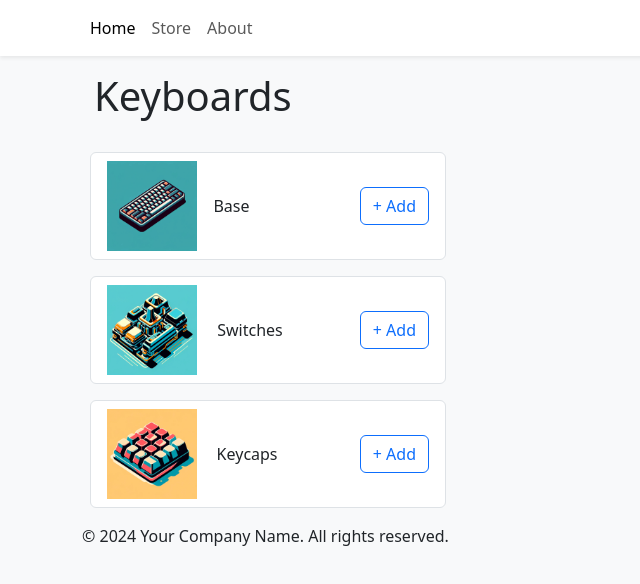
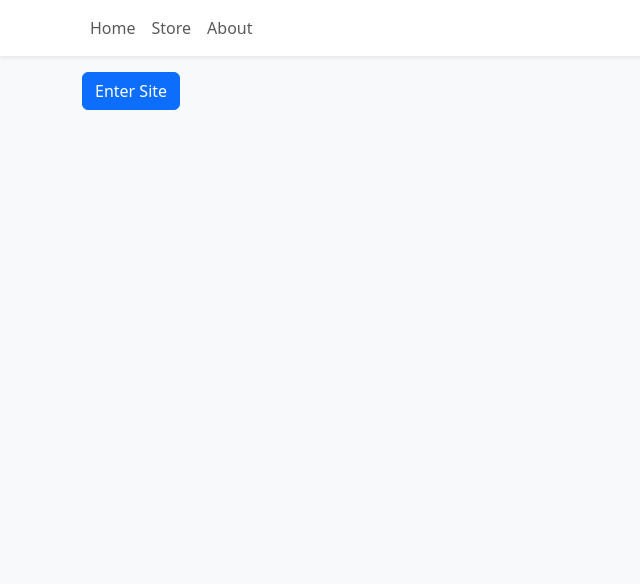
Before and after one commit to aaronmpark/BoardBlueprint, a React (Vite) app: page / in a window 1280 px wide. Shown: the top 584 px of the page, without its empty margins (0-640 px from the left). Built offline with nearby package versions, Linux system fonts and the light colour scheme.

Commit message:
cover page

```diff
--- a/src/App.tsx
+++ b/src/App.tsx
@@ -8,6 +8,7 @@ import { ShoppingCartProvider } from "./context/ShoppingCartContext";
 import { Base } from "./pages/base";
 import { Switches } from "./pages/switches";
 import { Keycaps } from "./pages/keycaps";
+import Cover from "./pages/cover";
 
 // className = mb-4 (margining)
 function App() {
@@ -16,7 +17,8 @@ function App() {
       <Navbar />
       <Container className="mb-4">
         <Routes>
-          <Route path="/" element={<Home />} />
+          <Route path="/" element={<Cover />} />
+          <Route path="/home" element={<Home />} />
           <Route path="/store" element={<Store />} />
           <Route path="/about" element={<About />} />
           <Route path="/base" element={<Base />} />
--- a/src/components/navBar.tsx
+++ b/src/components/navBar.tsx
@@ -10,7 +10,7 @@ export function Navbar() {
     <NavbarBs sticky="top" className="bg-white shadow-sm mb-3">
       <Container>
         <Nav className="me-auto">
-          <Nav.Link to="/" as={NavLink}>
+          <Nav.Link to="/home" as={NavLink}>
             Home
           </Nav.Link>
           <Nav.Link to="/store" as={NavLink}>
--- /dev/null
+++ b/src/pages/cover.tsx
@@ -0,0 +1,16 @@
+import { useNavigate } from "react-router-dom";
+
+const Cover = () => {
+  const navigate = useNavigate();
+
+  return (
+    <div className="cover-page">
+      {/* Your cover content */}
+      <button className="btn btn-primary" onClick={() => navigate("/home")}>
+        Enter Site
+      </button>
+    </div>
+  );
+};
+
+export default Cover;
```
